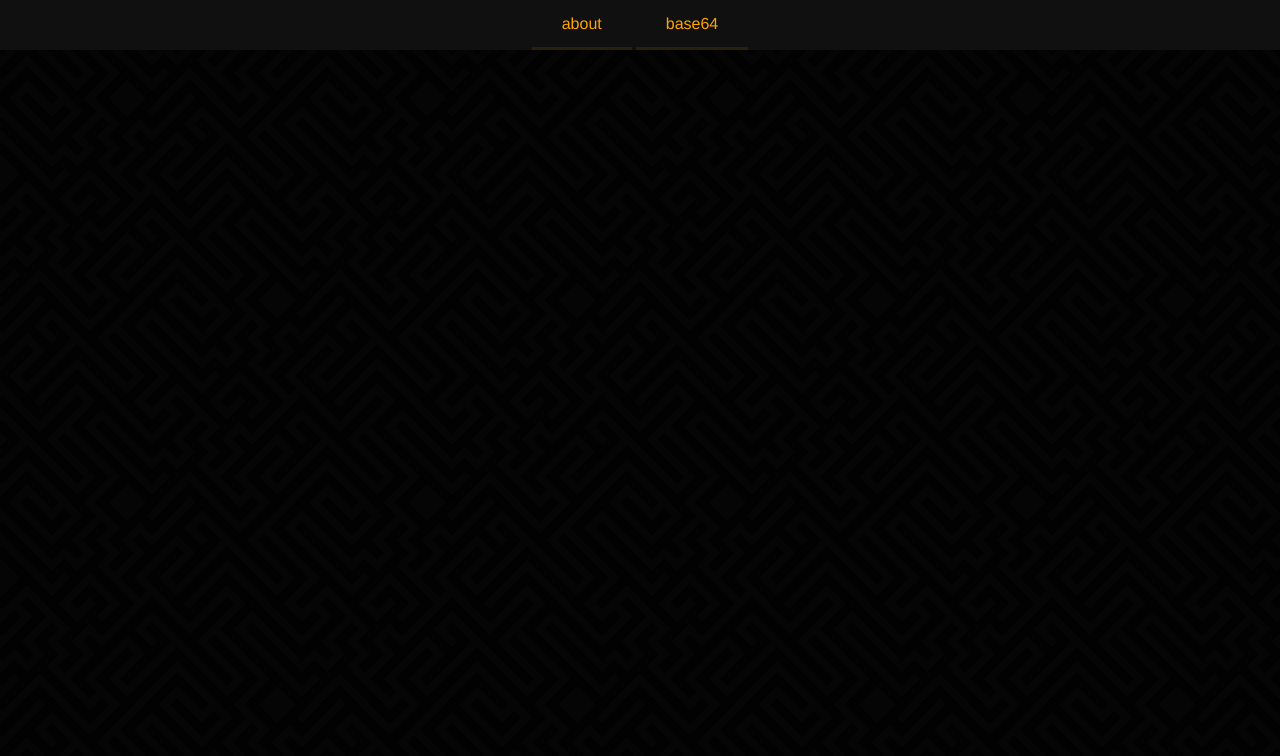
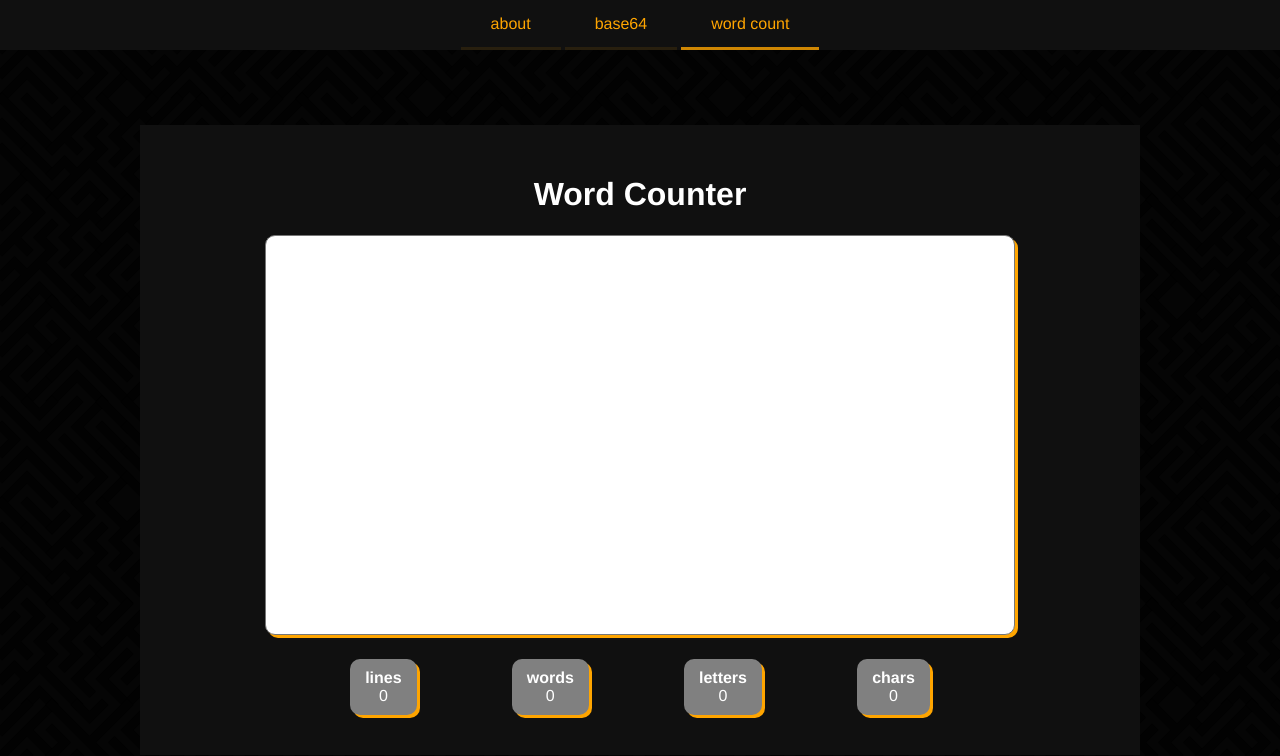
Before and after one commit to deanveloper/website-next, a Vue app: page /wordcounter in a window 1280 px wide. Shown: the top 756 px of the page. Built offline with nearby package versions, Linux system fonts and the light colour scheme.

Commit message:
add word count util

```diff
--- /dev/null
+++ b/src/components/wordcount/DataDisplay.vue
@@ -0,0 +1,32 @@
+<template>
+	<div class="dd-base">
+		<div class="dd-header"><slot name="header" /></div>
+		<div class="dd-data"><slot name="data" /></div>
+	</div>
+</template>
+
+<script lang="ts">
+import { Component, Vue } from "vue-property-decorator";
+
+@Component
+export default class DataDisplay extends Vue {
+
+}
+</script>
+
+<style lang="scss" scoped>
+.dd-base {
+	display: inline-block;
+	padding: 10px 15px;
+	border-radius: 10px;
+
+	background-color: gray;
+
+	box-shadow: 3px 3px rgba(255, 165, 0, 1);
+}
+
+.dd-header {
+	font-weight: bold;
+}
+
+</style>
--- a/src/router/index.ts
+++ b/src/router/index.ts
@@ -2,19 +2,25 @@
 import VueRouter from "vue-router";
 import About from "../views/About.vue";
 import Base64 from "../views/Base64.vue";
+import WordCounter from "../views/WordCounter.vue";
 
 Vue.use(VueRouter);
 
 const routes = [
 	{
+		name: "about",
 		path: "/",
-		name: "about",
 		component: About,
 	},
 	{
+		name: "base64",
 		path: "/base64",
-		name: "base64",
 		component: Base64,
+	},
+	{
+		name: "word count",
+		path: "/wordcounter",
+		component: WordCounter,
 	},
 ];
 
--- /dev/null
+++ b/src/views/WordCounter.vue
@@ -0,0 +1,83 @@
+<template>
+	<div class="page-base64">
+		<h1>Word Counter</h1>
+		<div class="content-container">
+			<TextBox v-model="text" class="word-counter" inputClass="word-counter-input" />
+			<div class="stat-container">
+				<DataDisplay class="stat">
+					<template #header>lines</template>
+					<template #data>{{lines}}</template>
+				</DataDisplay>
+				<DataDisplay class="stat">
+					<template #header>words</template>
+					<template #data>{{words}}</template>
+				</DataDisplay>
+				<DataDisplay class="stat">
+					<template #header>letters</template>
+					<template #data>{{letters}}</template>
+				</DataDisplay>
+				<DataDisplay class="stat">
+					<template #header>chars</template>
+					<template #data>{{characters}}</template>
+				</DataDisplay>
+			</div>
+		</div>
+	</div>
+</template>
+
+<script lang="ts">
+import { Vue, Component } from "vue-property-decorator";
+import TextBox from "../components/TextBox.vue";
+import DataDisplay from "../components/wordcount/DataDisplay.vue";
+
+@Component({
+	components: { TextBox, DataDisplay },
+})
+export default class WordCounter extends Vue {
+	public text: string = "";
+
+	get lines(): number {
+		return this.text.match(/\p{Zl}/gsu)?.length ?? 0;
+	}
+	get words(): number {
+		return this.text.match(/[$\p{Z}]+[\p{L}\p{N}][^\p{Z}]+/gu)?.length ?? 0;
+	}
+	get letters(): number {
+		return this.text.match(/\p{Z}/gu)?.length ?? 0;
+	}
+	get characters(): number {
+		return this.text.match(/\p{Any}/gu)?.length ?? 0;
+	}
+}
+</script>
+
+<style scoped lang="scss">
+
+.content-container {
+	width: 750px;
+	max-width: 100%;
+
+	box-sizing: border-box;
+	display: inline-block;
+}
+
+.word-counter {
+	width: 100%;
+	margin-bottom: 10px;
+}
+
+::v-deep .word-counter-input {
+	height: 500px;
+	max-height: 50vh
+}
+
+.stat-container {
+	display: flex;
+	flex-wrap: wrap;
+	justify-content: space-evenly;
+}
+
+.stat {
+	margin: 10px;
+}
+</style>
```
